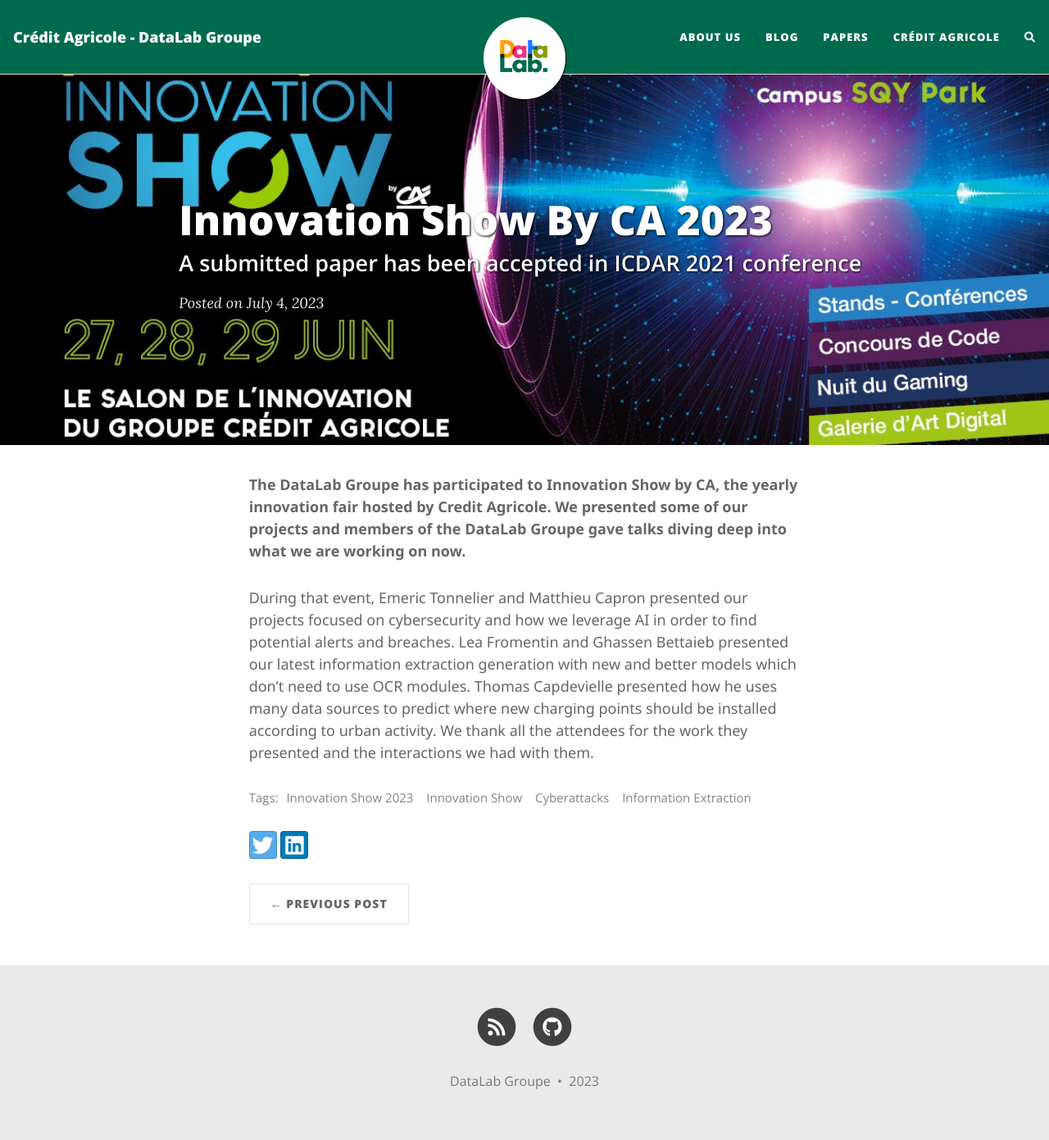
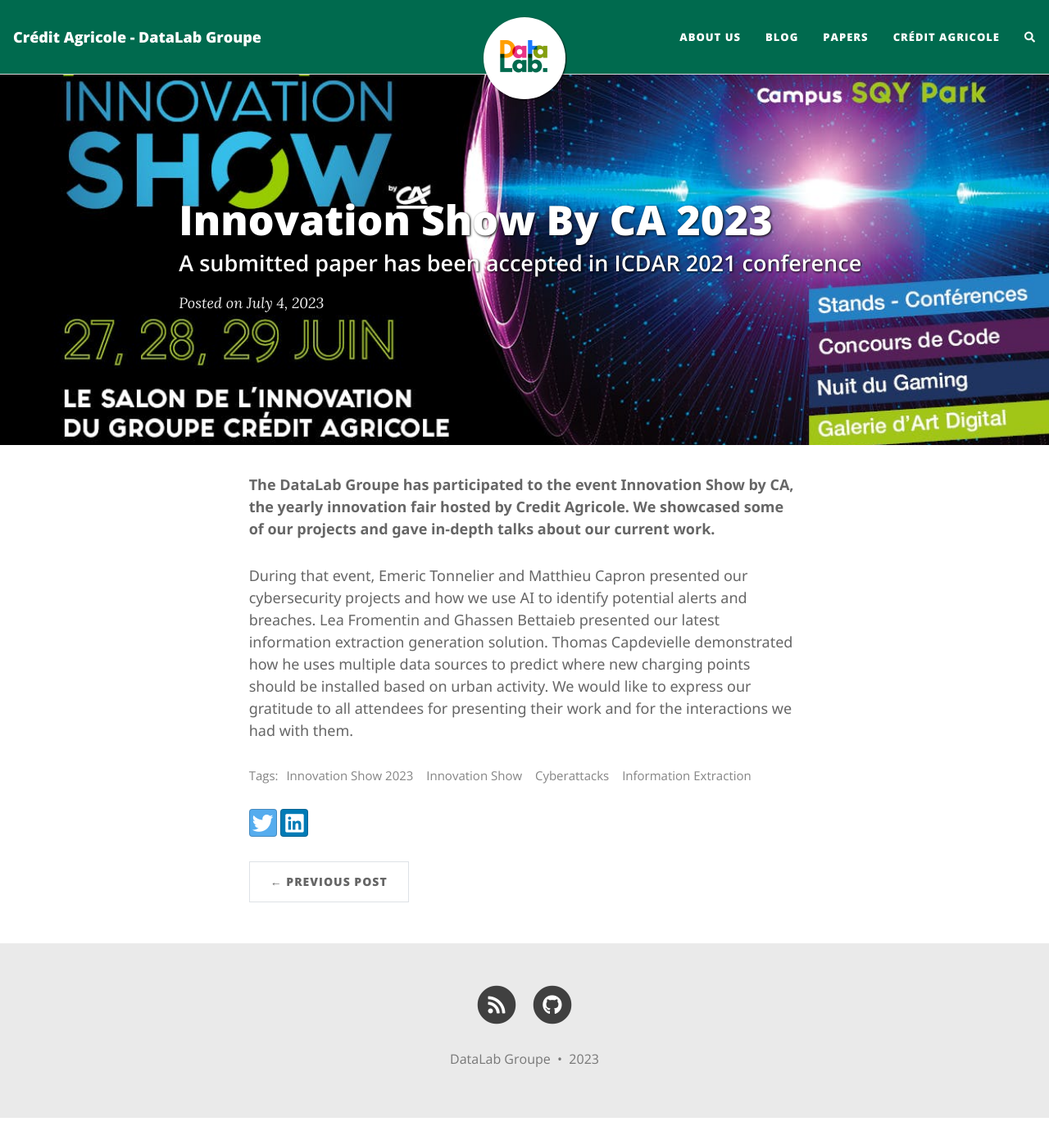
Before and after one commit to DataLab-Groupe/DataLab-Groupe.github.io, a Jekyll site: the page built from _posts/2023-07-04-innovation-show-2023.md, in a window 1280 px wide and 1391 px high. Shown: the whole window at 82% size. Built offline with Jekyll 4.4.1, drawn with Linux system fonts in a browser that asks for light colours; nearby versions of some CDN libraries; comment, search, counter and statistics services are not loaded.

Commit message:
review of the innovation show post

```diff
--- a/_posts/2023-07-04-innovation-show-2023.md
+++ b/_posts/2023-07-04-innovation-show-2023.md
@@ -13,6 +13,6 @@
 pinned: true
 ---
 
-**The DataLab Groupe has participated to Innovation Show by CA, the yearly innovation fair hosted by Credit Agricole. We presented some of our projects and members of the DataLab Groupe gave talks diving deep into what we are working on now.**
+**The DataLab Groupe has participated to the event Innovation Show by CA, the yearly innovation fair hosted by Credit Agricole. We showcased  some of our projects and gave in-depth talks about our current work.**
 
-During that event, Emeric Tonnelier and Matthieu Capron presented our projects focused on cybersecurity and how we leverage AI in order to find potential alerts and breaches. Lea Fromentin and Ghassen Bettaieb presented our latest information extraction generation with new and better models which don't need to use OCR modules. Thomas Capdevielle presented how he uses many data sources to predict where new charging points should be installed according to urban activity. We thank all the attendees for the work they presented and the interactions we had with them.
+During that event, Emeric Tonnelier and Matthieu Capron presented our cybersecurity projects and how we use AI to identify potential alerts and breaches. Lea Fromentin and Ghassen Bettaieb presented our latest information extraction generation solution. Thomas Capdevielle demonstrated how he uses multiple data sources to predict where new charging points should be installed based on urban activity. We would like to express our gratitude to all attendees for presenting their work and for the interactions we had with them.
```
